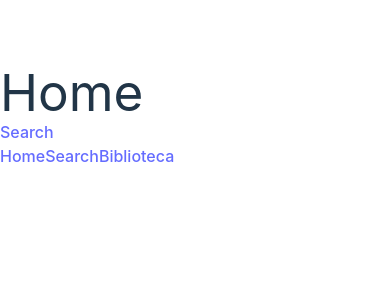
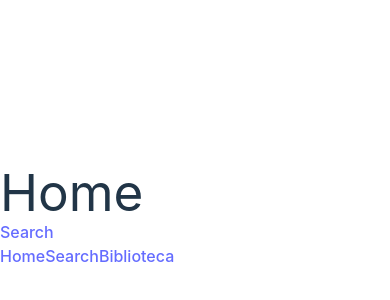
Before and after one commit to SergioAcostaTer/spotyclone-front, a React (Vite) app: page / in a window 390 px wide. Shown: the part 306-606 px from the top of the page. Built offline with nearby package versions, Linux system fonts and the light colour scheme.

Commit message:
probar en iphone

```diff
--- a/src/components/MusicPlayer.tsx
+++ b/src/components/MusicPlayer.tsx
@@ -13,11 +13,14 @@ const MusicPlayer = ({ children }: { children: React.ReactNode }) => {
   return (
     <>
       <ReactPlayer
-        width={0}
-        height={0}
+        width={400}
+        height={200}
         playing={isPlaying}
         url={songs?.[currentSongIndex]?.url}
         onEnded={nextSong}
+        style={{
+          zIndex: 100
+        }}
       />
       {children}
     </>
--- a/src/consts.ts
+++ b/src/consts.ts
@@ -1,4 +1,4 @@
-// const BASE_URL = 'http://localhost:3000';
+// const BASE_URL = 'http://localhost:4000';
 const BASE_URL = "https://pls-ecru.vercel.app"
 
 
```
